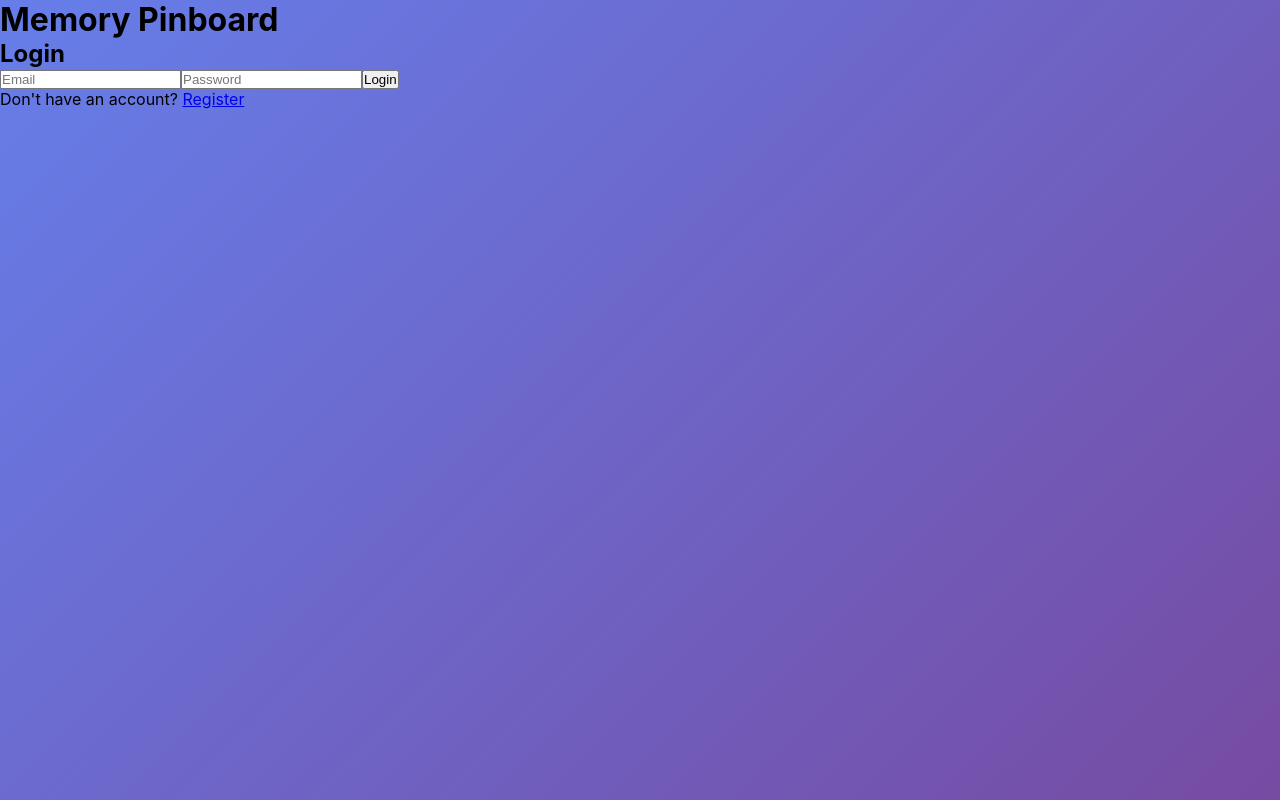
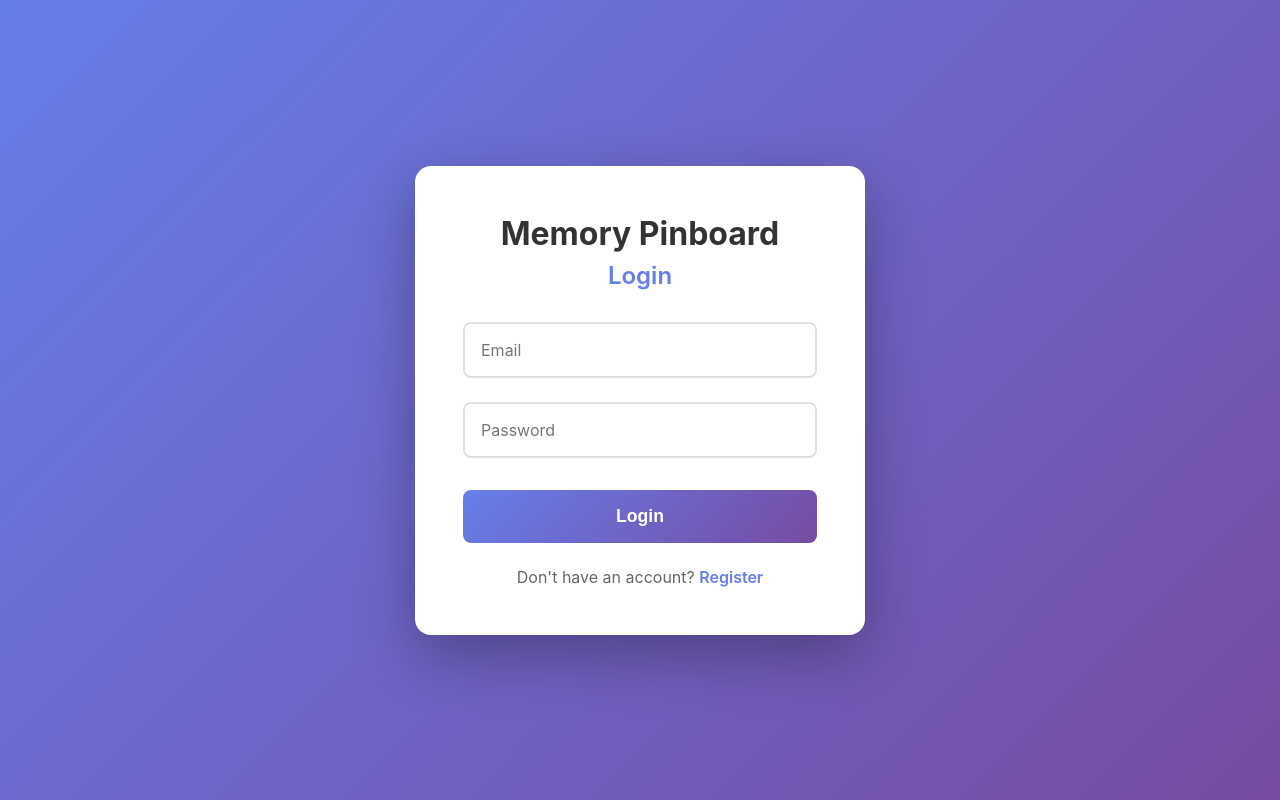
Before and after one commit to prakharv2001-creator/memory-pinboard, a React (Vite) app: page /login in a window 1280 px wide. Built offline with nearby package versions, Linux system fonts and the light colour scheme.

Commit message:
Add professional styling for authentication pages

```diff
--- a/src/styles.css
+++ b/src/styles.css
@@ -56,3 +56,124 @@ code {
 .card:hover {
   box-shadow: 0 8px 24px rgba(0, 0, 0, 0.15);
 }
+
+/* Authentication Pages Styling */
+.auth-container {
+  min-height: 100vh;
+  display: flex;
+  align-items: center;
+  justify-content: center;
+  padding: 2rem;
+  background: linear-gradient(135deg, #667eea 0%, #764ba2 100%);
+}
+
+.auth-card {
+  background: white;
+  border-radius: 16px;
+  padding: 3rem;
+  box-shadow: 0 20px 60px rgba(0, 0, 0, 0.3);
+  max-width: 450px;
+  width: 100%;
+  animation: fadeIn 0.5s ease;
+}
+
+@keyframes fadeIn {
+  from {
+    opacity: 0;
+    transform: translateY(20px);
+  }
+  to {
+    opacity: 1;
+    transform: translateY(0);
+  }
+}
+
+.auth-card h1 {
+  color: #333;
+  font-size: 2rem;
+  margin-bottom: 0.5rem;
+  text-align: center;
+}
+
+.auth-card h2 {
+  color: #667eea;
+  font-size: 1.5rem;
+  margin-bottom: 2rem;
+  text-align: center;
+  font-weight: 600;
+}
+
+.auth-card form {
+  display: flex;
+  flex-direction: column;
+  gap: 1.5rem;
+}
+
+.auth-card input {
+  width: 100%;
+  padding: 1rem;
+  border: 2px solid #e0e0e0;
+  border-radius: 8px;
+  font-size: 1rem;
+  transition: all 0.3s ease;
+  font-family: inherit;
+}
+
+.auth-card input:focus {
+  outline: none;
+  border-color: #667eea;
+  box-shadow: 0 0 0 3px rgba(102, 126, 234, 0.1);
+}
+
+.auth-card button {
+  width: 100%;
+  padding: 1rem;
+  background: linear-gradient(135deg, #667eea 0%, #764ba2 100%);
+  color: white;
+  border: none;
+  border-radius: 8px;
+  font-size: 1.1rem;
+  font-weight: 600;
+  cursor: pointer;
+  transition: all 0.3s ease;
+  margin-top: 0.5rem;
+}
+
+.auth-card button:hover:not(:disabled) {
+  transform: translateY(-2px);
+  box-shadow: 0 8px 20px rgba(102, 126, 234, 0.4);
+}
+
+.auth-card button:disabled {
+  opacity: 0.6;
+  cursor: not-allowed;
+}
+
+.auth-card p {
+  text-align: center;
+  margin-top: 1.5rem;
+  color: #666;
+}
+
+.auth-card a {
+  color: #667eea;
+  text-decoration: none;
+  font-weight: 600;
+  transition: color 0.3s ease;
+}
+
+.auth-card a:hover {
+  color: #764ba2;
+  text-decoration: underline;
+}
+
+.error-message {
+  background: #fee;
+  color: #c33;
+  padding: 1rem;
+  border-radius: 8px;
+  border-left: 4px solid #c33;
+  margin-bottom: 1rem;
+  font-size: 0.95rem;
+}
+}
```
